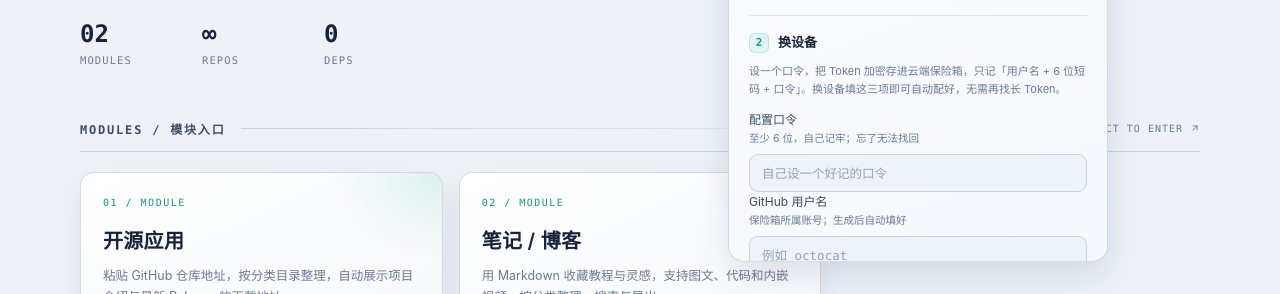
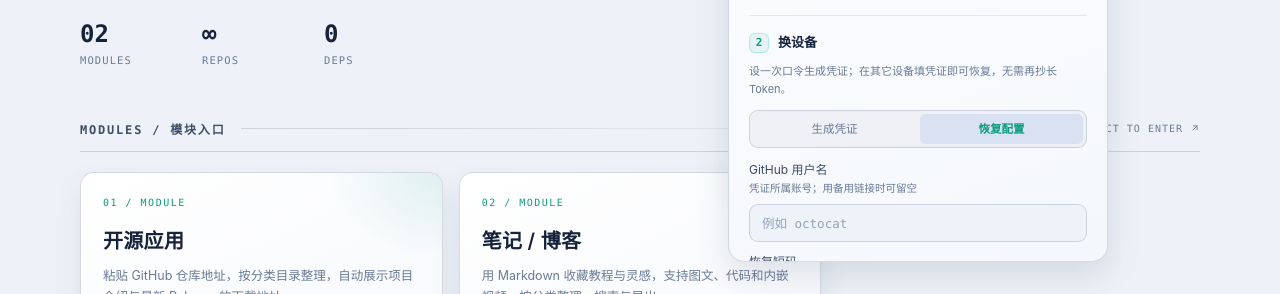
Before and after one commit to 30-Chen/open-shelf, a plain HTML site: page index.html in a window 1280 px wide. Both pictures are taken after a click on the button 1093 px from the left and 80 px from the top of the page. Shown: the part 506-800 px from the top of the page. Drawn offline with Linux system fonts and the light colour scheme.

Commit message:
refactor: split device-switch panel into generate/restore tabs, cut redundancy

```diff
--- a/assets/css/sync.css
+++ b/assets/css/sync.css
@@ -182,31 +182,47 @@
 .sy-more-sum:hover { color: var(--accent); }
 .sy-more[open] .sy-label { margin-top: 12px; }
 
-/* 配置口令 / 恢复码 */
-.sy-pass {
-  margin-top: 16px; padding: 13px 14px;
-  border: 1px solid var(--line); border-radius: 10px;
-  background: rgba(122, 162, 247, .035);
+/* 换设备：场景 Tab（生成凭证 / 恢复配置） */
+.sy-vtabs {
+  display: flex; gap: 4px; margin: 0 0 12px; padding: 3px;
+  border: 1px solid var(--line); border-radius: 9px;
+  background: rgba(122, 162, 247, .04);
 }
+.sy-vtab {
+  flex: 1; height: 30px; padding: 0 6px;
+  border: 0; border-radius: 6px; cursor: pointer;
+  background: transparent; color: var(--muted);
+  font-size: 11.5px; transition: background .18s, color .18s;
+}
+.sy-vtab:hover { color: var(--text); }
+.sy-vtab.is-active {
+  background: var(--accent-dim, rgba(122, 162, 247, .14));
+  color: var(--accent); font-weight: 600;
+}
+.sy-vpanel[hidden] { display: none; }
+.sy-vpanel .sy-label { margin-top: 10px; }
+.sy-vpanel .sy-label:first-child { margin-top: 0; }
 .sy-code-input { letter-spacing: 2px; text-transform: uppercase; }
-/* 短码封印：生成后醒目展示 6 位短码 */
+
+/* 凭证卡：生成后醒目展示「用户名 / 短码」 */
 .sy-vault-seal {
-  margin: 4px 0 12px; padding: 14px 12px;
+  margin: 12px 0 2px; padding: 14px 12px;
   border: 1px solid rgba(85, 227, 194, .32); border-radius: 10px;
   background: rgba(85, 227, 194, .06);
   text-align: center;
 }
 .sy-vault-seal[hidden] { display: none; }
-.sy-vault-seal-label { display: block; font-size: 10px; letter-spacing: 1.4px; color: var(--accent); }
+.sy-vault-seal-label { display: block; font-size: 10px; letter-spacing: .6px; color: var(--accent); }
 .sy-vault-seal-code {
-  display: block; margin: 8px 0 6px;
-  font-size: 26px; font-weight: 600; letter-spacing: 6px; line-height: 1;
+  display: block; margin: 9px 0 11px;
+  font-size: 22px; font-weight: 600; letter-spacing: 3px; line-height: 1.3;
   color: var(--text); text-shadow: 0 0 18px rgba(85, 227, 194, .25);
+  word-break: break-word;
 }
-.sy-vault-seal-tip { display: block; font-size: 10px; line-height: 1.5; color: var(--muted); }
-.sy-pass-actions { margin-top: 10px; }
+.sy-seal-links { display: flex; align-items: center; justify-content: center; gap: 16px; }
+.sy-link--sub { color: var(--muted); }
+.sy-pass-actions { margin-top: 12px; }
 .sy-pass-actions .sy-btn { height: 36px; font-size: 12px; }
-.sy-pass .sy-actions--sub { margin-top: 8px; justify-content: flex-start; gap: 14px; }
 
 .sy-note {
   margin: 10px 0 0; padding-top: 10px;
--- a/assets/css/theme.css
+++ b/assets/css/theme.css
@@ -203,6 +203,9 @@ html[data-theme="light"] .sy-panel {
 html[data-theme="light"] .sy-state { background: rgba(28, 46, 74, .03); }
 html[data-theme="light"] .sy-switch { background: rgba(28, 46, 74, .16); }
 html[data-theme="light"] .sy-input { background: var(--th-inset); }
-html[data-theme="light"] .sy-pass { background: rgba(47, 99, 201, .04); }
+html[data-theme="light"] .sy-vtabs { background: rgba(28, 46, 74, .04); }
+html[data-theme="light"] .sy-vtab.is-active {
+  background: rgba(47, 99, 201, .10); color: var(--accent);
+}
 html[data-theme="light"] .sy-step-no { background: rgba(14, 156, 126, .08); }
 html[data-theme="light"] .sy-note { border-top-color: var(--line); }
--- a/assets/js/core/sync.js
+++ b/assets/js/core/sync.js
@@ -790,37 +790,53 @@
         '</details>' +
       '</section>' +
 
-      // 第 2 步：换设备
+      // 第 2 步：换设备（两个场景用 Tab 分开：生成凭证 / 恢复配置）
       '<section class="sy-step">' +
         '<div class="sy-step-head"><span class="sy-step-no mono">2</span><span>换设备</span></div>' +
-        '<p class="sy-step-desc">设一个口令，把 Token 加密存进云端保险箱，只记「用户名 + 6 位短码 + 口令」。换设备填这三项即可自动配好，无需再找长 Token。</p>' +
-        '<label class="sy-label">配置口令' +
+        '<p class="sy-step-desc">设一次口令生成凭证；在其它设备填凭证即可恢复，无需再抄长 Token。</p>' +
+        '<div class="sy-vtabs" role="tablist">' +
+          '<button class="sy-vtab is-active" id="sy-vtab-make" type="button" role="tab" aria-selected="true">生成凭证</button>' +
+          '<button class="sy-vtab" id="sy-vtab-restore" type="button" role="tab" aria-selected="false">恢复配置</button>' +
+        '</div>' +
+        // 场景 A：生成凭证（只需设口令）
+        '<div class="sy-vpanel" id="sy-vpanel-make">' +
+          '<label class="sy-label">设置口令' +
             '<span class="sy-label-hint">至少 6 位，自己记牢；忘了无法找回</span>' +
             '<input class="sy-input" id="sy-pass" type="password" autocomplete="new-password" ' +
               'spellcheck="false" placeholder="自己设一个好记的口令">' +
           '</label>' +
+          '<div class="sy-actions sy-pass-actions">' +
+            '<button class="btn btn--primary sy-btn" id="sy-pass-make" type="button">生成凭证</button>' +
+          '</div>' +
           '<div class="sy-vault-seal" id="sy-vault-seal" hidden>' +
-          '<span class="sy-vault-seal-label mono">你的恢复凭证</span>' +
+            '<span class="sy-vault-seal-label mono">你的凭证 · 用户名 / 短码 / 口令</span>' +
             '<span class="sy-vault-seal-code mono" id="sy-vault-seal-code">——</span>' +
-          '<span class="sy-vault-seal-tip" id="sy-vault-seal-tip">记牢「用户名 + 短码 + 口令」</span>' +
+            '<div class="sy-seal-links">' +
+              '<button class="sy-link" id="sy-code-copy" type="button">复制凭证</button>' +
+              '<button class="sy-link sy-link--sub" id="sy-vault-link-copy" type="button">复制备用链接</button>' +
             '</div>' +
+          '</div>' +
+        '</div>' +
+        // 场景 B：恢复配置（用户名 + 短码 + 口令）
+        '<div class="sy-vpanel" id="sy-vpanel-restore" hidden>' +
           '<label class="sy-label">GitHub 用户名' +
-          '<span class="sy-label-hint">保险箱所属账号；生成后自动填好</span>' +
+            '<span class="sy-label-hint">凭证所属账号；用备用链接时可留空</span>' +
             '<input class="sy-input" id="sy-owner" type="text" autocomplete="off" ' +
               'spellcheck="false" placeholder="例如 octocat" value="' + esc(cfg.vaultOwner) + '">' +
           '</label>' +
-        '<label class="sy-label sy-pass-code-label">恢复短码 / 保险箱链接' +
-          '<span class="sy-label-hint">换设备时填 6 位短码，或粘贴保险箱链接</span>' +
+          '<label class="sy-label">恢复短码' +
+            '<span class="sy-label-hint">6 位短码，也可粘贴备用链接</span>' +
             '<input class="sy-input sy-code-input" id="sy-code" type="text" spellcheck="false" ' +
               'autocomplete="off" placeholder="例如 K7M2QX">' +
           '</label>' +
+          '<label class="sy-label">口令' +
+            '<span class="sy-label-hint">生成凭证时设的同一个</span>' +
+            '<input class="sy-input" id="sy-restore-pass" type="password" autocomplete="off" ' +
+              'spellcheck="false" placeholder="你的配置口令">' +
+          '</label>' +
           '<div class="sy-actions sy-pass-actions">' +
-          '<button class="btn sy-btn" id="sy-pass-make" type="button">生成短码</button>' +
-          '<button class="btn btn--primary sy-btn" id="sy-pass-restore" type="button">用短码恢复</button>' +
+            '<button class="btn btn--primary sy-btn" id="sy-pass-restore" type="button">恢复配置</button>' +
           '</div>' +
-        '<div class="sy-actions sy-actions--sub">' +
-          '<button class="sy-link" id="sy-code-copy" type="button">复制短码</button>' +
-          '<button class="sy-link" id="sy-vault-link-copy" type="button">复制保险箱链接（备用）</button>' +
         '</div>' +
       '</section>' +
 
@@ -831,7 +847,7 @@
       '</section>' +
 
       '<p class="sy-msg mono" id="sy-msg" role="status"></p>' +
-      '<p class="sy-note">私有同步 Gist 仅你自己可读写；自动同步每 15 秒检查云端一次，本地改动约 2 秒后自动上传。用户名与短码只是「地址」，口令才是「钥匙」——泄露无妨，忘了无法找回。</p>';
+      '<p class="sy-note">私有同步 Gist 仅你自己可读写；自动同步每 15 秒检查云端一次，本地改动约 2 秒后自动上传。</p>';
 
     wrap.appendChild(fab);
     wrap.appendChild(panel);
@@ -980,15 +996,33 @@
       msg('已断开关联', 'warn');
     });
 
-    // ---- 恢复短码 / 保险箱 ----
-    var passEl = panel.querySelector('#sy-pass');
+    // ---- 换设备：生成凭证 / 恢复配置（两个 Tab）----
+    var passEl = panel.querySelector('#sy-pass');            // 生成口令
+    var restorePassEl = panel.querySelector('#sy-restore-pass'); // 恢复口令
     var codeEl = panel.querySelector('#sy-code');
     var ownerEl = panel.querySelector('#sy-owner');
     var makeBtn = panel.querySelector('#sy-pass-make');
     var restoreBtn = panel.querySelector('#sy-pass-restore');
     var seal = panel.querySelector('#sy-vault-seal');
     var sealCode = panel.querySelector('#sy-vault-seal-code');
-    var sealTip = panel.querySelector('#sy-vault-seal-tip');
+    var tabMake = panel.querySelector('#sy-vtab-make');
+    var tabRestore = panel.querySelector('#sy-vtab-restore');
+    var panelMake = panel.querySelector('#sy-vpanel-make');
+    var panelRestore = panel.querySelector('#sy-vpanel-restore');
+
+    // 切换场景；新设备（未配置）默认进「恢复配置」，本机已配好默认进「生成凭证」
+    function switchVTab(which) {
+      var make = which === 'make';
+      tabMake.classList.toggle('is-active', make);
+      tabRestore.classList.toggle('is-active', !make);
+      tabMake.setAttribute('aria-selected', make ? 'true' : 'false');
+      tabRestore.setAttribute('aria-selected', make ? 'false' : 'true');
+      panelMake.hidden = !make;
+      panelRestore.hidden = make;
+    }
+    tabMake.addEventListener('click', function () { switchVTab('make'); });
+    tabRestore.addEventListener('click', function () { switchVTab('restore'); });
+    switchVTab(cfg.token && cfg.gistId ? 'make' : 'restore');
 
     function vaultLink() {
       if (!cfg.vaultGistId) return '';
@@ -1001,8 +1035,6 @@
       seal.hidden = false;
       sealCode.textContent = (who ? who + ' / ' : '') +
         (code ? code.replace(/(.{3})/g, '$1 ').trim() : '——');
-      sealTip.textContent = '记牢「' + (who || '用户名') + ' + ' +
-        (code || '短码') + ' + 口令」，换设备时填下方即可';
     }
     showSeal(cfg.vaultCode, cfg.vaultOwner);
 
@@ -1014,17 +1046,16 @@
 
     makeBtn.addEventListener('click', function () {
       commitConfig(); // 确保 token/gist 已保存
-      if (!cfg.token) { msg('请先填入 GitHub Token，再生成恢复短码', 'error'); tokenEl.focus(); return; }
-      if (passEl.value.length < 6) { msg('请先设一个至少 6 位的配置口令', 'error'); passEl.focus(); return; }
+      if (!cfg.token) { switchVTab('make'); msg('请先在第 1 步填入 GitHub Token', 'error'); tokenEl.focus(); return; }
+      if (passEl.value.length < 6) { msg('请设置至少 6 位的口令', 'error'); passEl.focus(); return; }
       makeBtn.disabled = true;
-      msg('正在创建云端保险箱…');
+      msg('正在生成凭证…');
       sync.makeVault(passEl.value).then(function (r) {
         if (r && r.error) { msg(r.error, 'error'); return; }
-        codeEl.value = r.code;
         if (r.owner) ownerEl.value = r.owner;
         showSeal(r.code, r.owner);
         passEl.value = '';
-        msg('短码已生成 · ' + r.code + ' · 记牢「用户名 + 短码 + 口令」即可换设备', 'ok');
+        msg('凭证已生成 · 点「复制凭证」保存后即可换设备', 'ok');
       }).catch(function (e) {
         msg(e && e.message || String(e), 'error');
       }).then(function () { makeBtn.disabled = false; });
@@ -1032,16 +1063,17 @@
 
     restoreBtn.addEventListener('click', function () {
       var code = codeEl.value.trim();
-      if (!code) { msg('请填写恢复短码或保险箱链接', 'error'); codeEl.focus(); return; }
-      if (!passEl.value) { msg('请输入生成短码时用的口令', 'error'); passEl.focus(); return; }
+      if (!code) { msg('请填写恢复短码或备用链接', 'error'); codeEl.focus(); return; }
+      var pass = restorePassEl.value;
+      if (!pass) { msg('请输入生成凭证时设的口令', 'error'); restorePassEl.focus(); return; }
       restoreBtn.disabled = true;
-      msg('正在打开保险箱恢复配置…');
-      sync.restoreVault(passEl.value, code, ownerEl.value).then(function (r) {
+      msg('正在恢复配置…');
+      sync.restoreVault(pass, code, ownerEl.value).then(function (r) {
         if (r && r.error) { msg(r.error, 'error'); return; }
-        // 回填输入框与短码封印，让状态与底层配置一致
+        // 回填输入框与凭证卡，让状态与底层配置一致
         tokenEl.value = cfg.token;
         gistEl.value = cfg.gistId;
-        passEl.value = '';
+        restorePassEl.value = '';
         codeEl.value = cfg.vaultCode || '';
         if (cfg.vaultOwner) ownerEl.value = cfg.vaultOwner;
         showSeal(cfg.vaultCode, cfg.vaultOwner);
@@ -1060,10 +1092,13 @@
       }).then(function () { restoreBtn.disabled = false; });
     });
 
+    // 复制凭证：一次性复制「用户名 / 短码」，口令自己记
     panel.querySelector('#sy-code-copy').addEventListener('click', function () {
-      var text = (cfg.vaultCode || codeEl.value || '').replace(/\s/g, '');
-      if (!text) { msg('还没有可复制的短码', 'warn'); return; }
-      function done() { msg('短码已复制 · 配合口令使用', 'ok'); }
+      var who = (cfg.vaultOwner || ownerEl.value || '').trim();
+      var code = (cfg.vaultCode || '').replace(/\s/g, '');
+      if (!who && !code) { msg('还没有可复制的凭证，请先生成', 'warn'); return; }
+      var text = (who ? who + ' / ' : '') + code;
+      function done() { msg('凭证已复制 · 口令需自己记牢', 'ok'); }
       if (navigator.clipboard && navigator.clipboard.writeText) {
         navigator.clipboard.writeText(text).then(done).catch(function () { done(); });
       } else { done(); }
@@ -1071,8 +1106,8 @@
 
     panel.querySelector('#sy-vault-link-copy').addEventListener('click', function () {
       var text = vaultLink();
-      if (!text) { msg('本地还没有保险箱链接；可先用短码恢复一次', 'warn'); return; }
-      function done() { msg('保险箱链接已复制 · 作备用保存', 'ok'); }
+      if (!text) { msg('本地还没有备用链接；可先在其它设备恢复一次', 'warn'); return; }
+      function done() { msg('备用链接已复制 · 短码失效时可用它恢复', 'ok'); }
       if (navigator.clipboard && navigator.clipboard.writeText) {
         navigator.clipboard.writeText(text).then(done).catch(function () { done(); });
       } else { done(); }
```
Lines whose indentation alone changed are shown as unchanged.
